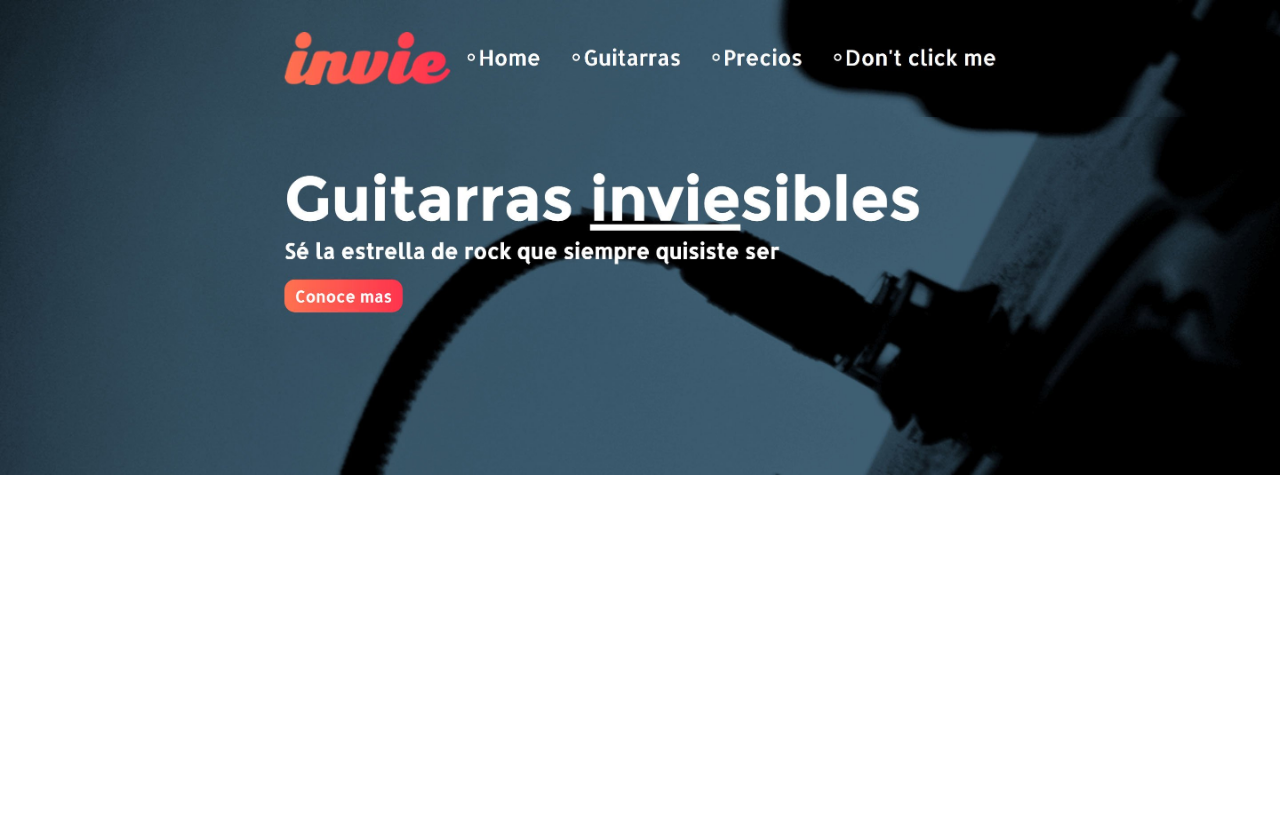
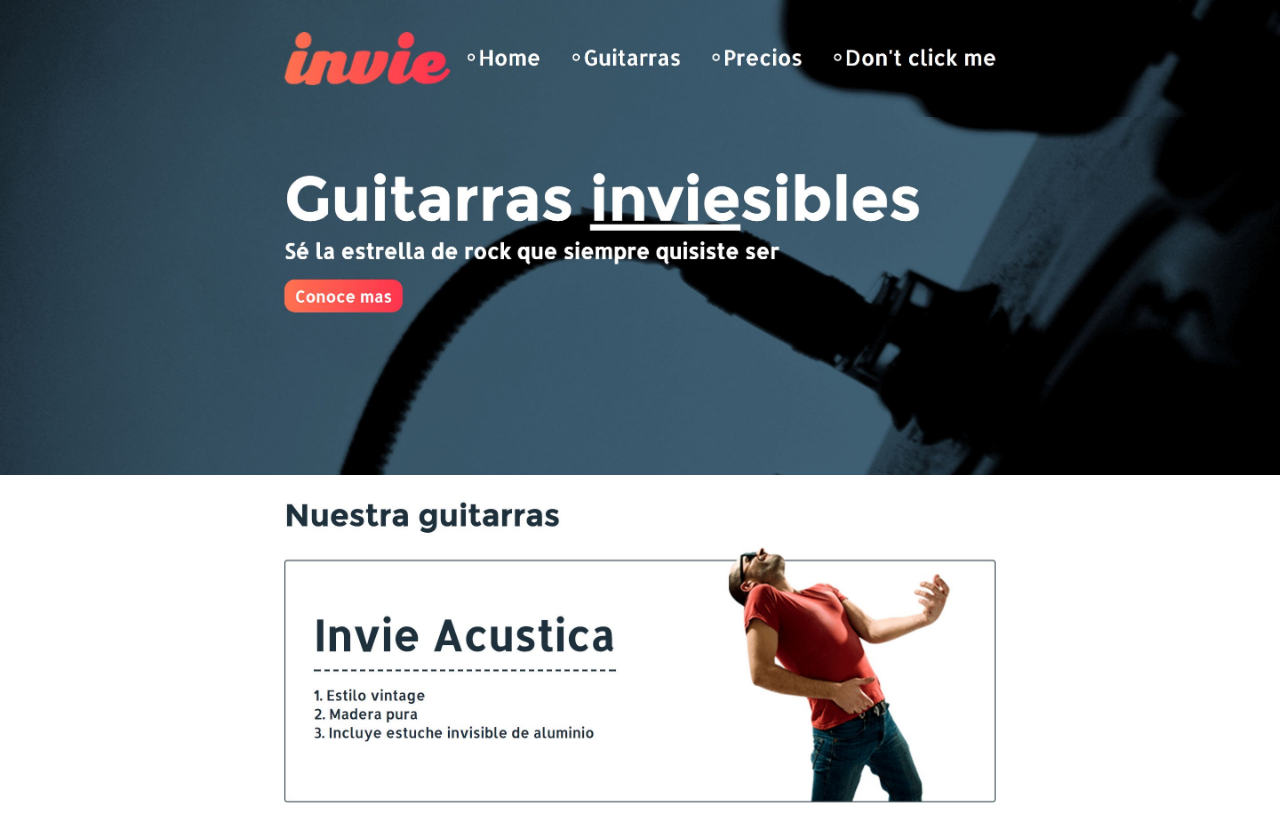
Before and after one commit to luisparralinares/invie-github, a plain HTML site: page index.html in a window 1280 px wide. Drawn offline with Linux system fonts and the light colour scheme.

Commit message:
agregando guitarra acustica

```diff
--- a/index.html
+++ b/index.html
@@ -13,5 +13,6 @@
 <body>
     <img src="img/header.jpg">
     <img src="img/hero.jpg">
+    <img src="img/acustica.jpg">
 </body>
 </html>
```
Also changed, not shown: img/acustica.jpg (added).
